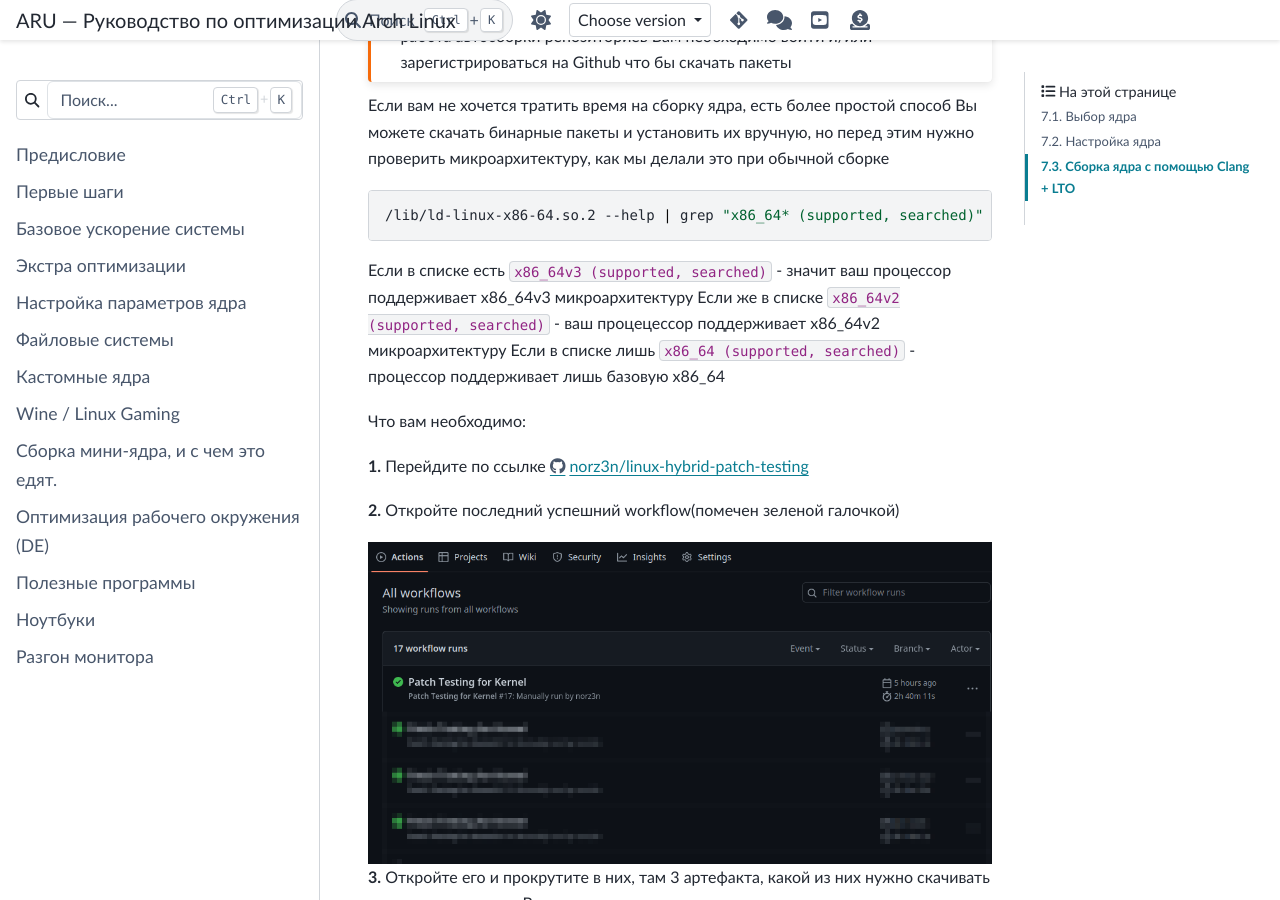
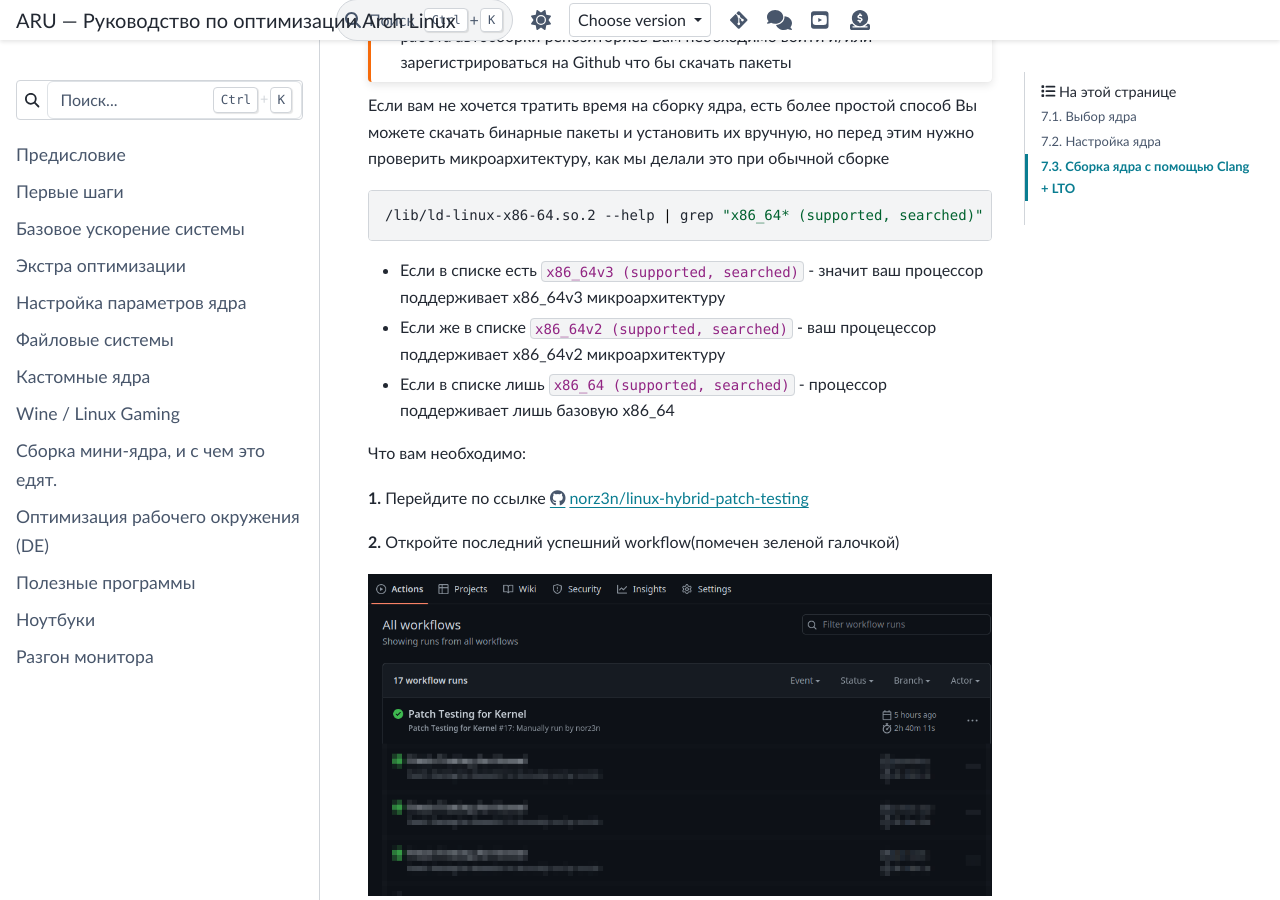
Before and after one commit to ventureoo/ARU, a Sphinx documentation site: the page built from docs/source/custom-kernels.rst, in a window 1280 px wide and 900 px high, scrolled down 10707 px. Built offline with Sphinx 7.4.7 and the PyData theme 0.15.4, drawn with Linux system fonts in a browser that asks for light colours.

Commit message:
Added list for micro-archs

```diff
--- a/docs/source/custom-kernels.rst
+++ b/docs/source/custom-kernels.rst
@@ -477,9 +477,9 @@
 
   /lib/ld-linux-x86-64.so.2 --help | grep "x86_64* (supported, searched)"
 
-Если в списке есть ``x86_64v3 (supported, searched)`` - значит ваш процессор поддерживает x86_64v3 микроархитектуру
-Если же в списке ``x86_64v2 (supported, searched)`` - ваш процецессор поддерживает x86_64v2 микроархитектуру
-Если в списке лишь ``x86_64 (supported, searched)`` - процессор поддерживает лишь базовую x86_64
+* Если в списке есть ``x86_64v3 (supported, searched)`` - значит ваш процессор поддерживает x86_64v3 микроархитектуру
+* Если же в списке ``x86_64v2 (supported, searched)`` - ваш процецессор поддерживает x86_64v2 микроархитектуру
+* Если в списке лишь ``x86_64 (supported, searched)`` - процессор поддерживает лишь базовую x86_64
 
 Что вам необходимо:
 
```
